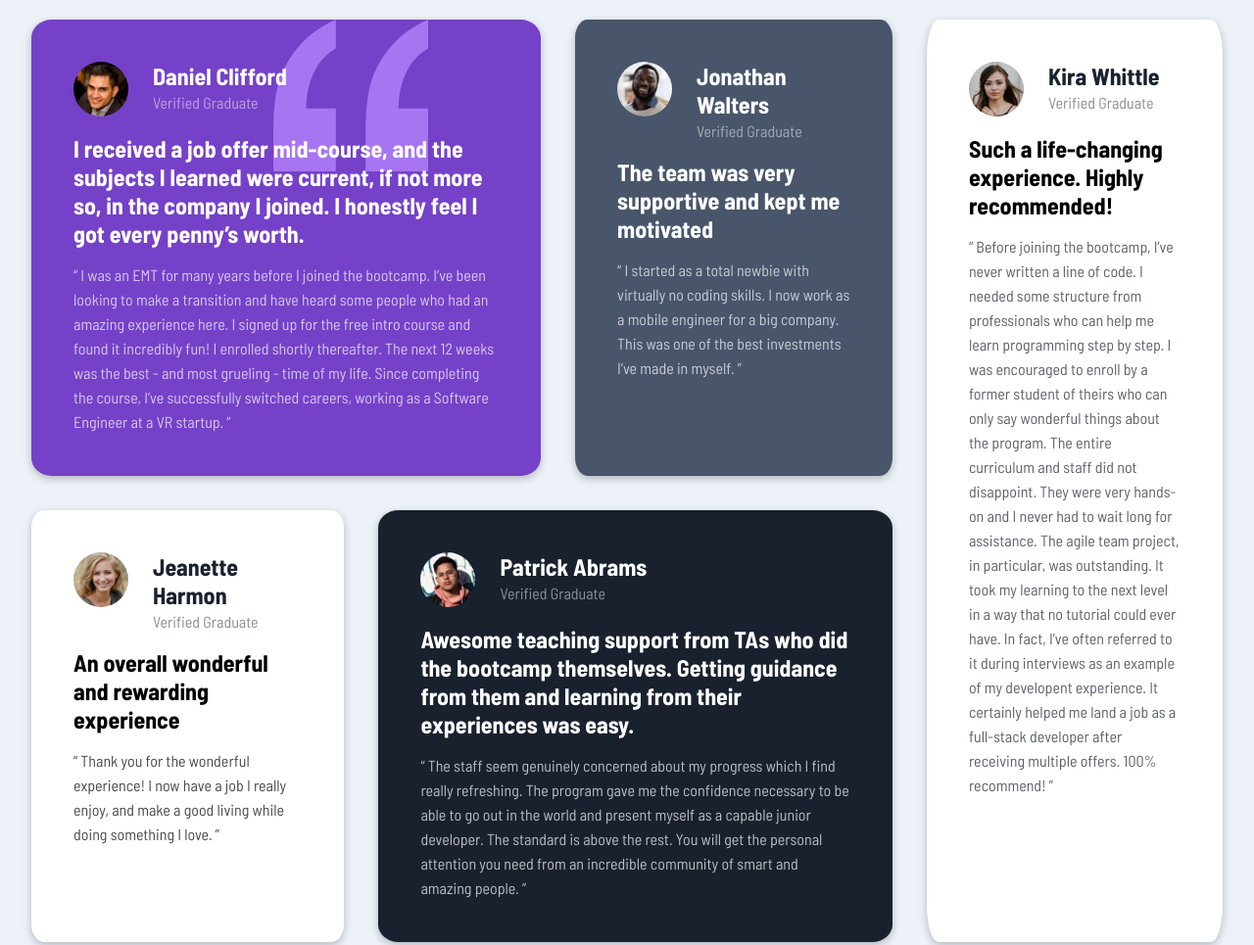
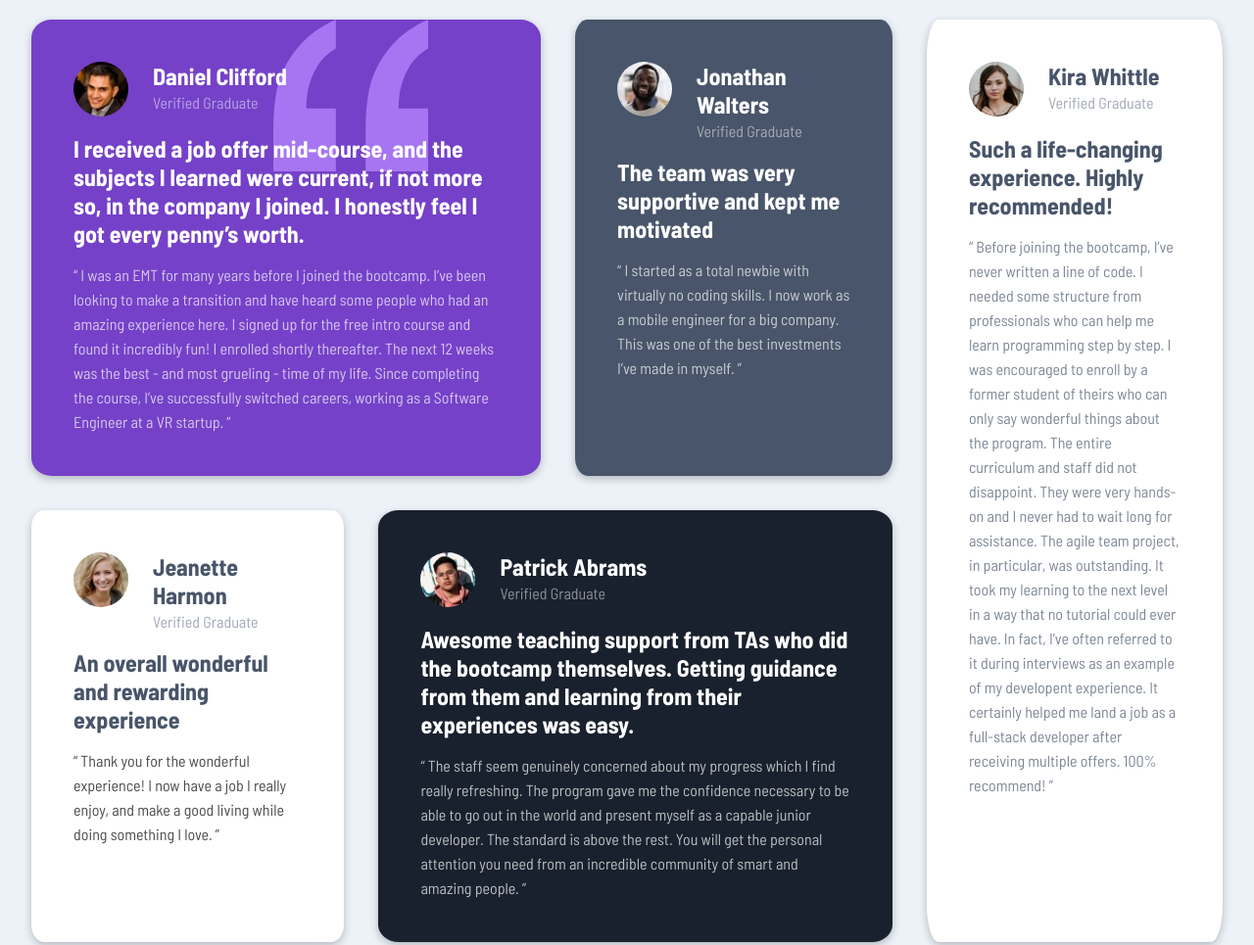
Before and after one commit to Godinhoweverson/testimonials-grid-section, a plain HTML site: page index.html in a window 1280 px wide. Shown: the top 965 px of the page at 98% size. Drawn offline with Linux system fonts and the light colour scheme.

Commit message:
Change the h1 color

```diff
--- a/css/style.css
+++ b/css/style.css
@@ -29,7 +29,7 @@ p{
 }
 
 #color-blue{
-    color:  hsl(219, 29%, 14%);
+    color:  hsl(217, 19%, 35%);
 }
 
 main {
--- a/index.html
+++ b/index.html
@@ -79,7 +79,7 @@
       </div>
     </div>
     <div class="heading">
-      <h1>
+      <h1 id='color-blue'>
         An overall wonderful and rewarding experience</h1>
     </div>
     <div class="text">
@@ -126,7 +126,7 @@
       </div>
     </div>
     <div class="heading">
-      <h1>
+      <h1 id='color-blue'>
         Such a life-changing experience. Highly recommended!
       </h1>
     </div>
```
